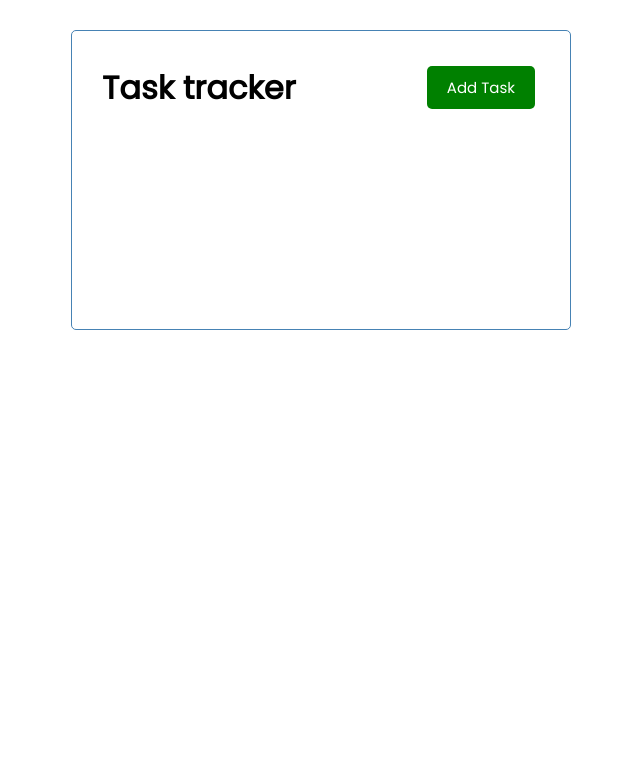
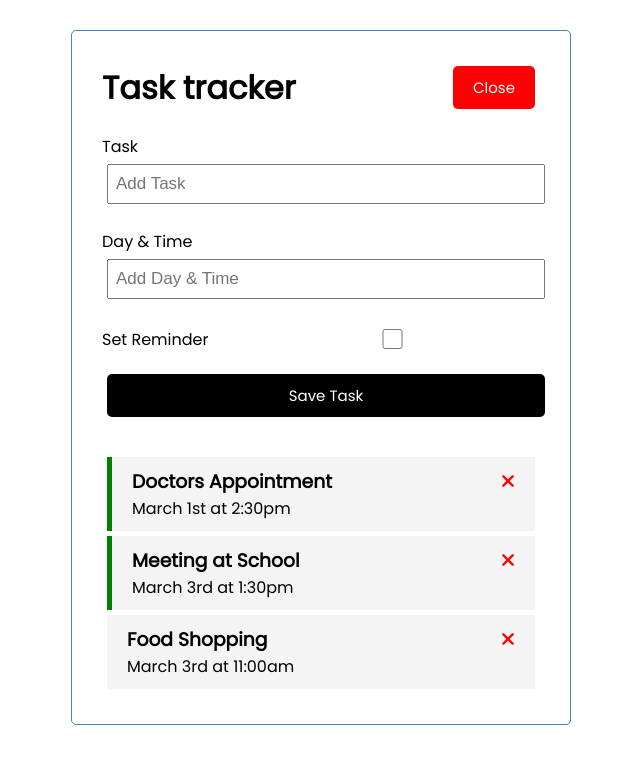
Before and after one commit to lienputnina/vue-task-tracker, a Vue app: page / in a window 1280 px wide. Both pictures are taken after a click on the button "Add Task". Shown: the top 764 px of the page, without its empty margins (319-959 px from the left). Built offline with nearby package versions, Linux system fonts and the light colour scheme.

Commit message:
feat: added task components and logic

```diff
--- a/index.html
+++ b/index.html
@@ -1,10 +1,17 @@
 <!DOCTYPE html>
 <html lang="en">
   <head>
-    <meta charset="UTF-8">
-    <link rel="icon" href="/favicon.ico">
-    <meta name="viewport" content="width=device-width, initial-scale=1.0">
+    <meta charset="UTF-8" />
+    <link rel="icon" href="/favicon.ico" />
+    <meta name="viewport" content="width=device-width, initial-scale=1.0" />
     <title>Vite App</title>
+    <link
+      rel="stylesheet"
+      href="https://cdnjs.cloudflare.com/ajax/libs/font-awesome/6.4.0/css/all.min.css"
+      integrity="sha512-iecdLmaskl7CVkqkXNQ/ZH/XLlvWZOJyj7Yy7tcenmpD1ypASozpmT/E0iPtmFIB46ZmdtAc9eNBvH0H/ZpiBw=="
+      crossorigin="anonymous"
+      referrerpolicy="no-referrer"
+    />
   </head>
   <body>
     <div id="app"></div>
--- a/src/App.vue
+++ b/src/App.vue
@@ -1,18 +1,91 @@
-<script setup lang="ts"></script>
-
 <template>
   <main class="container">
-    <HeaderComponent title="Task tracker" />
+    <HeaderComponent
+      @toggle-add-task="toggleAddTask"
+      title="Task tracker"
+      :showAddTask="showAddTask"
+    />
+    <div v-if="showAddTask">
+      <AddTaskComponent @add-task="addTask" />
+    </div>
+    <TasksComponent
+      @toggle-reminder="toggleReminder"
+      @delete-task="deleteTask"
+      :tasks="tasks"
+    />
   </main>
 </template>
 
-<script>
+<script lang="ts">
 import HeaderComponent from './components/HeaderComponent.vue';
+import TasksComponent from './components/TasksComponent.vue';
+import type { TasksProps } from './components/TasksComponent.vue';
+import AddTaskComponent from './components/AddTaskComponent.vue';
 
 export default {
   name: 'App',
   components: {
     HeaderComponent,
+    TasksComponent,
+    AddTaskComponent,
+  },
+
+  data() {
+    return {
+      tasks: [],
+      showAddTask: false,
+    };
+  },
+
+  methods: {
+    toggleAddTask() {
+      this.showAddTask = !this.showAddTask;
+    },
+
+    addTask(task: TasksProps) {
+      this.tasks = [...this.tasks, task];
+    },
+
+    deleteTask(id: TasksProps) {
+      if (confirm('Are you sure')) {
+        this.tasks = this.tasks.filter((task) => task.id !== id);
+      }
+    },
+
+    toggleReminder(id: TasksProps) {
+      //@ts-ignore
+      this.tasks = this.tasks.map((task) =>
+        //@ts-ignore
+        task.id === id ? { ...task, reminder: !task.reminder } : task,
+      );
+    },
+  },
+
+  created() {
+    this.tasks = [
+      //@ts-ignore
+      {
+        id: 1,
+        text: 'Doctors Appointment',
+        day: 'March 1st at 2:30pm',
+        reminder: true,
+      },
+      //@ts-ignore
+      {
+        id: 2,
+        text: 'Meeting at School',
+        day: 'March 3rd at 1:30pm',
+        reminder: true,
+      },
+
+      //@ts-ignore
+      {
+        id: 3,
+        text: 'Food Shopping',
+        day: 'March 3rd at 11:00am',
+        reminder: false,
+      },
+    ];
   },
 };
 </script>
--- /dev/null
+++ b/src/components/AddTaskComponent.vue
@@ -0,0 +1,94 @@
+<template>
+  <form @submit="onSubmit" class="add-form">
+    <div class="form-control">
+      <label>Task</label>
+      <input type="text" v-model="text" name="text" placeholder="Add Task" />
+    </div>
+    <div class="form-control">
+      <label>Day & Time</label>
+      <input
+        type="text"
+        v-model="day"
+        name="day"
+        placeholder="Add Day & Time"
+      />
+    </div>
+    <div class="form-control form-control-check">
+      <label>Set Reminder</label>
+      <input type="checkbox" v-model="reminder" name="reminder" />
+    </div>
+    <input type="submit" value="Save Task" class="button button-block" />
+  </form>
+</template>
+
+<script lang="ts">
+export default {
+  name: 'AddTask',
+  data() {
+    return {
+      text: '',
+      day: '',
+      reminder: false,
+    };
+  },
+
+  methods: {
+    //@ts-ignore
+    onSubmit(event) {
+      event.preventDefault();
+      if (!this.text) {
+        alert('Please add a task');
+        return;
+      }
+
+      const newTask = {
+        id: Math.floor(Math.random() * 100000),
+        text: this.text,
+        day: this.day,
+        reminder: this.reminder,
+      };
+
+      this.$emit('add-task', newTask);
+
+      (this.text = ''), (this.day = ''), (this.reminder = false);
+    },
+  },
+};
+</script>
+
+<style scoped>
+.add-form {
+  margin-bottom: 40px;
+}
+
+.form-control {
+  margin: 20px 0;
+}
+
+.form-control label {
+  display: block;
+}
+
+.form-control input {
+  width: 100%;
+  height: 40px;
+  margin: 5px;
+  padding: 3px 7px;
+  font-size: 17px;
+}
+
+.form-control-check {
+  display: flex;
+  align-items: center;
+  justify-content: space-between;
+}
+
+.form-control-check label {
+  flex: 1;
+}
+
+.form-control-check input {
+  flex: 2;
+  height: 20px;
+}
+</style>
--- a/src/components/ButtonComponent.vue
+++ b/src/components/ButtonComponent.vue
@@ -14,7 +14,7 @@ export default {
 
   methods: {
     onClick() {
-      console.log('click');
+      this.$emit('button-click');
     },
   },
 };
--- a/src/components/HeaderComponent.vue
+++ b/src/components/HeaderComponent.vue
@@ -1,7 +1,11 @@
 <template>
   <header>
     <h1>{{ title }}</h1>
-    <ButtonComponent text="Add Task" color="green" />
+    <ButtonComponent
+      @button-click="$emit('toggle-add-task')"
+      :text="showAddTask ? 'Close' : 'Add Task'"
+      :color="showAddTask ? 'red' : 'green'"
+    />
   </header>
 </template>
 
@@ -11,6 +15,7 @@ export default {
   name: 'HeaderComponent',
   props: {
     title: String,
+    showAddTask: Boolean,
   },
   components: {
     ButtonComponent,
--- /dev/null
+++ b/src/components/SingleTaskComponent.vue
@@ -0,0 +1,44 @@
+<template>
+  <div
+    @dblclick="$emit('toggle-reminder', task?.id)"
+    :class="[task?.reminder ? 'reminder' : '', 'task']"
+  >
+    <h3>
+      {{ task?.text }}
+      <i @click="$emit('delete-task', task?.id)" class="fas fa-times"></i>
+    </h3>
+    <p>{{ task?.day }}</p>
+  </div>
+</template>
+
+<script lang="ts">
+export default {
+  name: 'SingleTaskComponent',
+  props: {
+    task: Object,
+  },
+};
+</script>
+
+<style scope>
+.fas {
+  color: red;
+}
+
+.task {
+  background: #f4f4f4;
+  margin: 5px;
+  padding: 10px 20px;
+  cursor: pointer;
+}
+
+.task.reminder {
+  border-left: 5px solid green;
+}
+
+.task h3 {
+  display: flex;
+  align-items: center;
+  justify-content: space-between;
+}
+</style>
--- /dev/null
+++ b/src/components/TasksComponent.vue
@@ -0,0 +1,31 @@
+<template>
+  <div :key="task.id" v-for="task in tasks">
+    <SingleTaskComponent
+      @toggle-reminder="$emit('toggle-reminder', task.id)"
+      @delete-task="$emit('delete-task', task.id)"
+      :task="task"
+    />
+  </div>
+</template>
+
+<script lang="ts">
+import SingleTaskComponent from './SingleTaskComponent.vue';
+
+export interface TasksProps {
+  id: number;
+  text: string;
+  day: string;
+  reminder: boolean;
+}
+
+export default {
+  name: 'TasksComponent',
+  props: {
+    tasks: Array,
+  },
+  components: {
+    SingleTaskComponent,
+  },
+  emits: ['delete-task', 'toggle-reminder'],
+};
+</script>
```
Also changed, not shown: .prettierrc.js.
